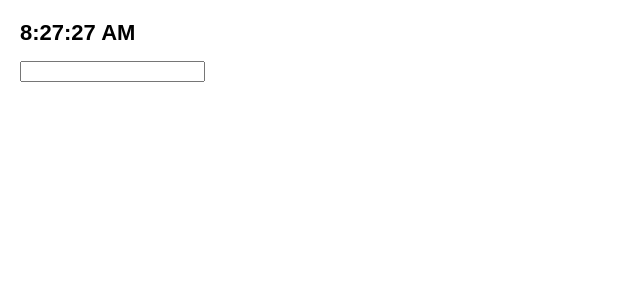
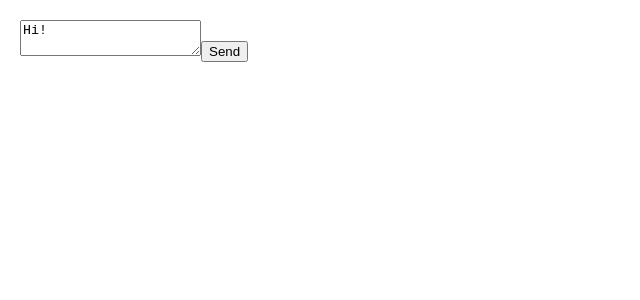
Before and after one commit to inai17ibar/react-sample-app, a React (Create React App) app: page / in a window 1280 px wide. Shown: the top 300 px of the page, without its empty margins (0-640 px from the left). Built offline with nearby package versions, Linux system fonts and the light colour scheme.

Commit message:
Set state triggers renders

```diff
--- a/src/App.js
+++ b/src/App.js
@@ -1,22 +1,29 @@
 import React from 'react';
 import './App.css';
-import { useState, useEffect } from 'react';
-import Clock2 from './Clock2.js';
+import { useState } from 'react';
 
-function useTime() {
-  const [time, setTime] = useState(() => new Date());
-  useEffect(() => {
-    const id = setInterval(() => {
-      setTime(new Date());
-    }, 1000);
-    return () => clearInterval(id);
-  }, []);
-  return time;
+export default function Form() {
+  const [isSent, setIsSent] = useState(false);
+  const [message, setMessage] = useState('Hi!');
+  if (isSent) {
+    return <h1>Your message is on its way!</h1>
+  }
+  return (
+    <form onSubmit={(e) => {
+      e.preventDefault();
+      setIsSent(true);
+      sendMessage(message);
+    }}>
+      <textarea
+        placeholder="Message"
+        value={message}
+        onChange={e => setMessage(e.target.value)}
+      />
+      <button type="submit">Send</button>
+    </form>
+  );
 }
 
-export default function App() {
-  const time = useTime();
-  return (
-    <Clock2 time={time.toLocaleTimeString()} />
-  );
+function sendMessage(message) {
+  // ...
 }
```
